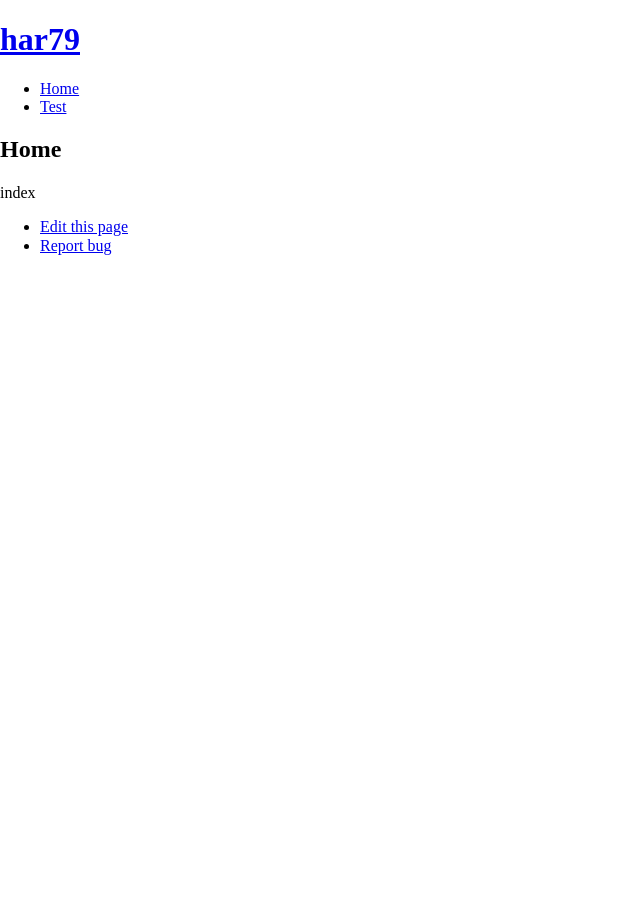
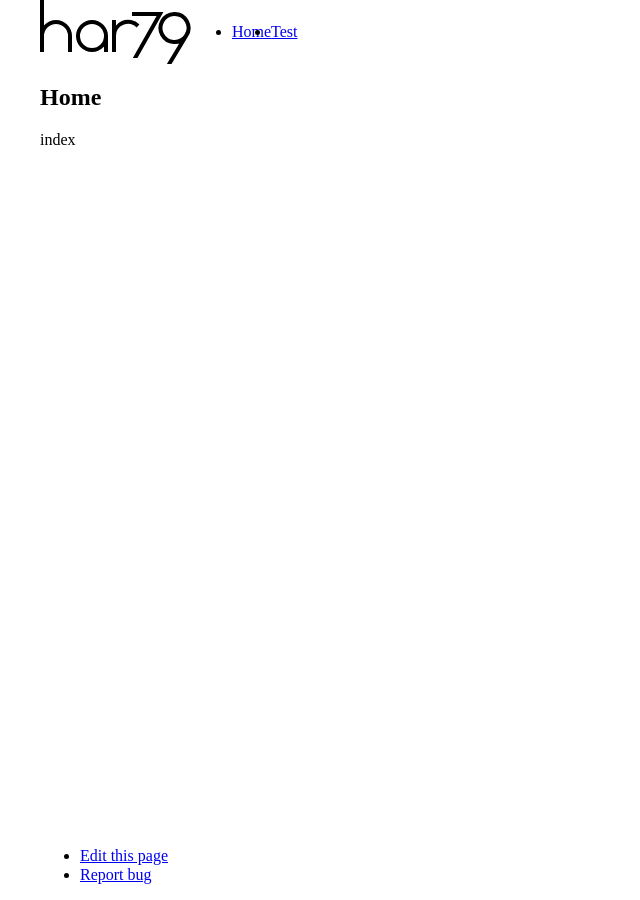
Before and after one commit to har79/har79.github.io, a Jekyll site: the page built from index.md, in a window 1280 px wide. Shown: the whole page, without its empty margins (0-640 px from the left). Built offline with Jekyll 4.4.1, drawn with Linux system fonts in a browser that asks for light colours.

Commit message:
add logo and center content

```diff
--- a/_layouts/base.html
+++ b/_layouts/base.html
@@ -5,20 +5,34 @@ layout: compress
 {% include head.html %}
 
 <header>
-    <h1><a href="{% link index.md %}">{{ site.title }}</a></h1>
-</header>
+    <div class="header-content">
+        <h1>
+            <a class="logo-link"
+                href="{% link index.md %}">
+                <img class="logo"
+                    src="{% link resources/logo.svg %}"
+                    alt="{{ site.title }}">
+            </a>
+        </h1>
 
         <nav>
-    <ul>
+            <ul class="nav-links">
                 {% for page in site.pages %} {% if page.title and page.hidden != true %}
                 <li><a href="{{ page.url | relative_url }}">{{page.title}}</a></li>
                 {% endif %} {% endfor %}
             </ul>
         </nav>
+    </div>
+</header>
 
+<main>
+    <div class="main-content">
         {{ content }}
+    </div>
+</main>
 
 <footer>
+    <div class="footer-content">
         <ul>
             <li>
                 <a href="{{ site.repo | append: "/edit/master/" | append: page.path }}"
@@ -34,6 +48,7 @@ layout: compress
                 </a>
             </li>
         </ul>
+    </div>
 </footer>
 
 <script>
--- a/_layouts/page.html
+++ b/_layouts/page.html
@@ -1,7 +1,5 @@
 ---
 layout: base
 ---
-<main>
-    <h2>{{ page.title }}</h2>
-    {{ content }}
-</main>
+<h2>{{ page.title }}</h2>
+{{ content }}
--- a/_sass/_layout.scss
+++ b/_sass/_layout.scss
@@ -0,0 +1,50 @@
+$content-width: 1200px;
+
+body {
+    display: flex;
+    flex-direction: column;
+    min-height: 100vh;
+    width: 100vw;
+}
+
+header,
+main,
+footer {
+    width: 100%;
+}
+
+main {
+    flex: auto;
+}
+
+.header-content,
+.main-content,
+.footer-content {
+    margin: 0 auto;
+    max-width: $content-width;
+}
+
+.header-content {
+    align-items: center;
+    display: flex;
+
+    h1 {
+        flex: none;
+        margin: 0;
+    }
+}
+
+.logo-link {
+    display: block;
+}
+
+.logo {
+    display: block;
+    height: 4rem;
+    width: 9.5rem;
+}
+
+.nav-links {
+    margin: 0;
+    display: flex;
+}
```
Also changed, not shown: resources/logo.svg (added). Lines whose indentation alone changed are shown as unchanged.
